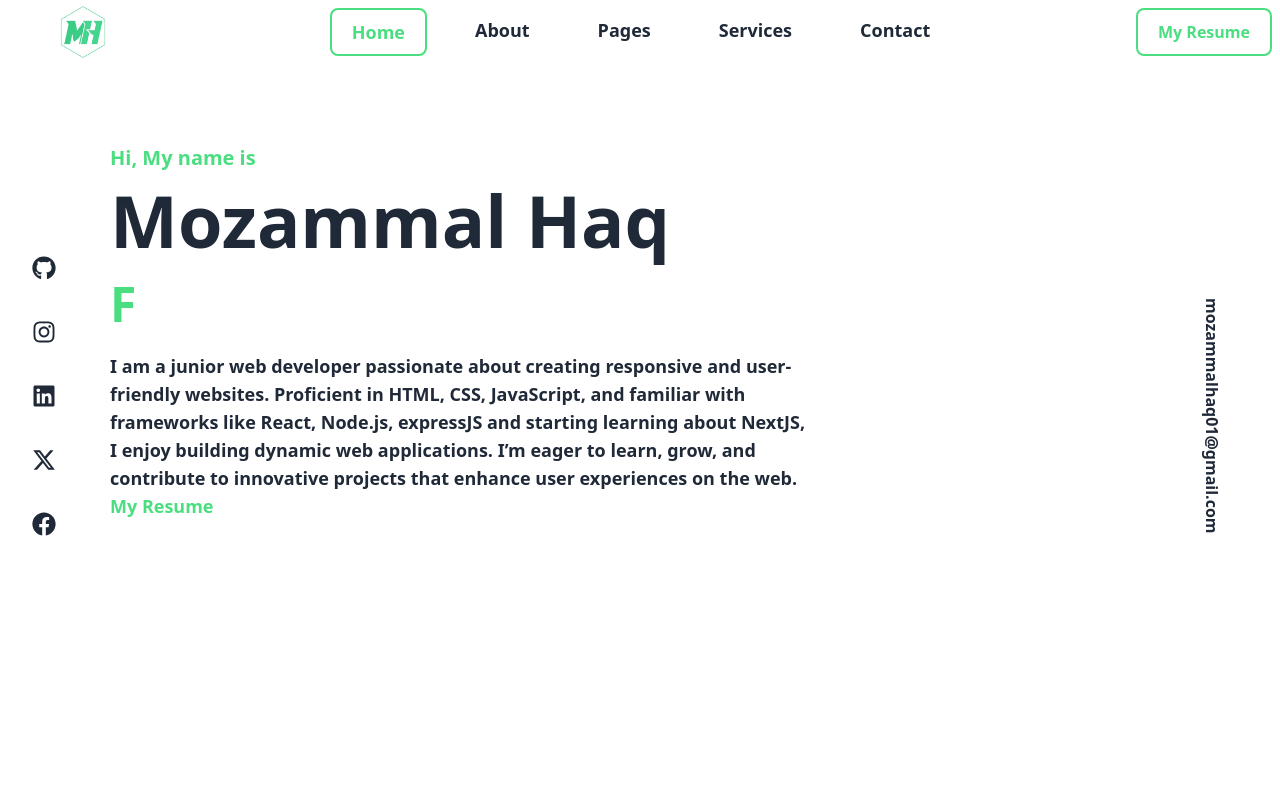
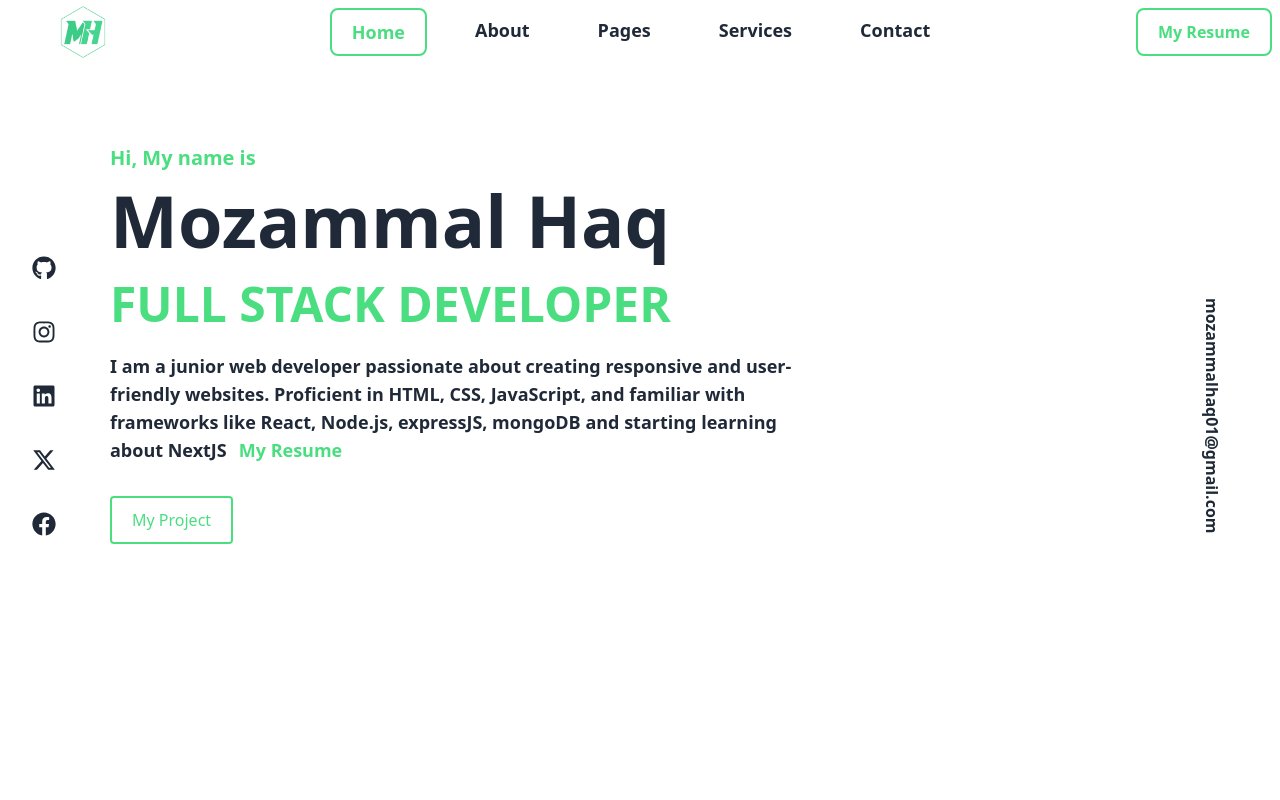
Before and after one commit to mozammal01/mozammal-haq, a React (Vite) app: page / in a window 1280 px wide. Shown: the top 800 px of the page. Built offline with nearby package versions, Linux system fonts and the light colour scheme.

Commit message:
banner , left side nav, right side nav done

```diff
--- a/src/components/button/LeftToRight.jsx
+++ b/src/components/button/LeftToRight.jsx
@@ -5,7 +5,7 @@ const LeftToRight = ({ className, btnText }) => {
     <>
       {/* Left To Right  */}
       <a href="#"
-        className={`${className} relative bg-white rounded-lg overflow-hidden border-2 border-green-400 text-green-400 duration-500 hover:text-white py-2.5 px-5 group`}>
+        className={`${className} relative bg-white rounded overflow-hidden border-2 border-green-400 text-green-400 duration-500 hover:text-white py-2.5 px-5 group`}>
         <span
           className="absolute w-32 h-16 group-hover:-me-32 transition-all ease-linear duration-500 bg-green-400 right-32 top-0"></span>
         <span className="relative">{btnText}</span>
--- a/src/pages/Home/Banner/Banner.jsx
+++ b/src/pages/Home/Banner/Banner.jsx
@@ -1,7 +1,9 @@
 import { TypeAnimation } from "react-type-animation";
+import LeftToRight from "../../../components/button/LeftToRight";
 
 const Banner = () => {
   return (
+    <>
       <div className="my-20 space-y-3">
         <span className="text-green-400 text-xl font-semibold">
           Hi, My name is
@@ -9,9 +11,8 @@ const Banner = () => {
         <h2 className="text-7xl font-bold">Mozammal Haq</h2>
         <TypeAnimation
           sequence={[
-          // Same substring at the start will only be typed out once, initially
             'JR. Web Developer',
-          1000, // wait 1s before replacing "Mice" with "Hamsters"
+            2000,
             'Full Stack Developer',
             1000,
             'Mearn Stack Developer',
@@ -25,12 +26,17 @@ const Banner = () => {
           style={{ fontSize: '3em', display: 'inline-block' }}
           repeat={Infinity}
         />
-      <div className="w-[700px] font-semibold text-lg">I am a junior web developer passionate about creating responsive and user-friendly websites. Proficient in HTML, CSS, JavaScript, and familiar with frameworks like React, Node.js, expressJS and starting learning about NextJS, I enjoy building dynamic web applications. I’m eager to learn, grow, and contribute to innovative projects that enhance user experiences on the web. <span className="relative group">
+        <div className="w-[700px] font-semibold text-lg">I am a junior web developer passionate about creating responsive and user-friendly websites. Proficient in HTML, CSS, JavaScript, and familiar with frameworks like React, Node.js, expressJS, mongoDB and starting learning about NextJS<span className="relative group">
           <span
-          className="absolute w-0 h-1 group-hover:w-full transition-all ease-out duration-500 bg-green-400 left-0 top-7"></span>
-        <span className="relative text-green-400 cursor-pointer">My Resume</span>
+            className="absolute w-0 h-1 group-hover:w-full transition-all ease-out duration-500 bg-green-400 left-0 top-7 ms-3"></span>
+          <span className="relative text-green-400 cursor-pointer ms-3">My Resume</span>
         </span></div>
+        <div className="flex items-center">
+          <LeftToRight className='my-5' btnText='My Project' />
         </div>
+      </div>
+
+    </>
   );
 };
 
--- a/src/pages/Navbar/RightSideNav.jsx
+++ b/src/pages/Navbar/RightSideNav.jsx
@@ -1,7 +1,7 @@
 const RightSideNav = () => {
   return (
     <div className="h-screen fixed w-1 top-72">
-      <div className="rotate-90 font-bold cursor-pointer hover:text-green-400 transition ease-in-out  hover:-translate-y-1 hover:scale-110 duration-200">mozammalhaq01@gmail.com</div>
+      <div className="rotate-90 font-semibold cursor-pointer hover:text-green-400 transition ease-in-out  hover:-translate-y-1 hover:scale-110 duration-200">mozammalhaq01@gmail.com</div>
     </div>
   );
 };
```
Also changed, not shown: src/components/button/UpToDown.jsx (+7 -7 lines). Lines whose indentation alone changed are shown as unchanged.
